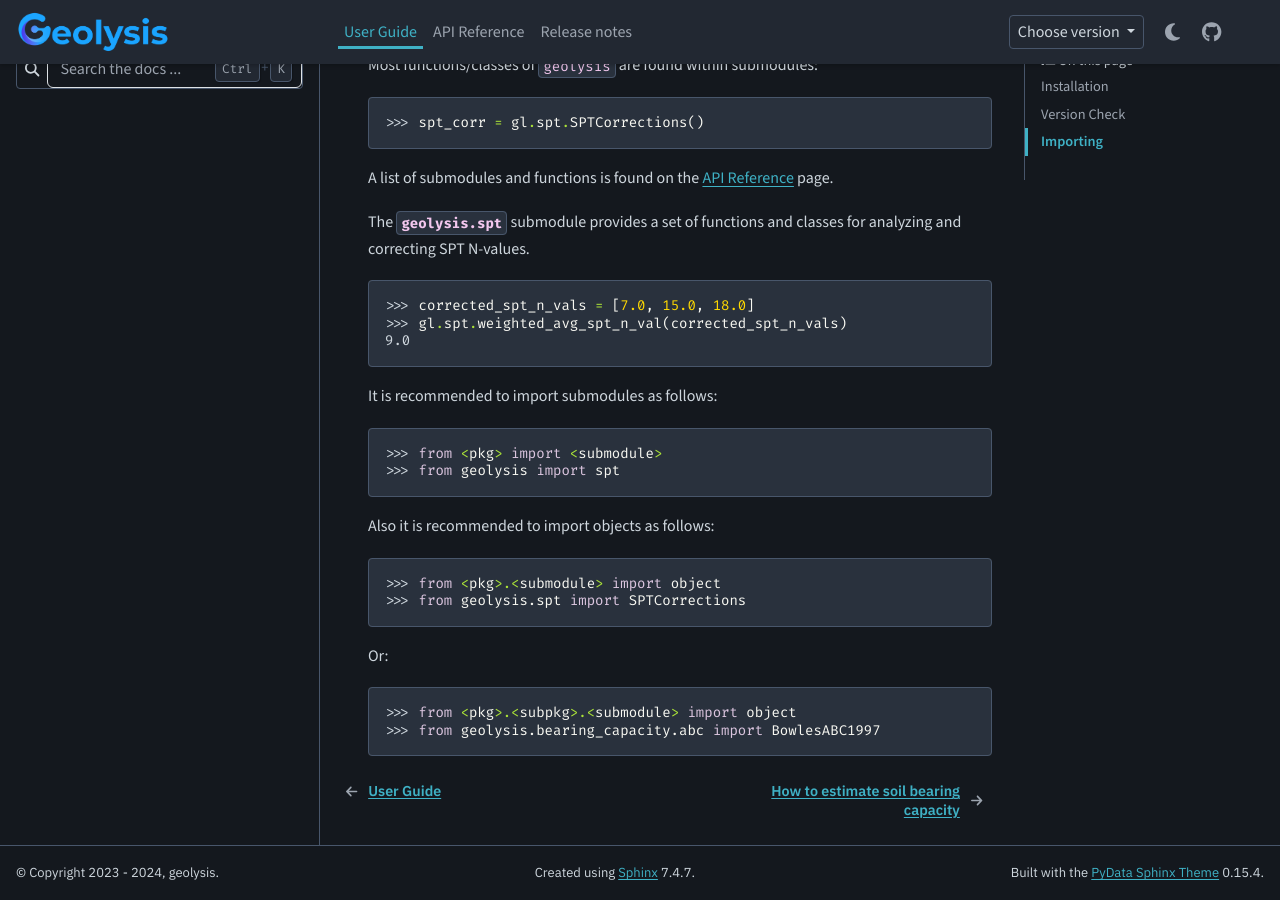
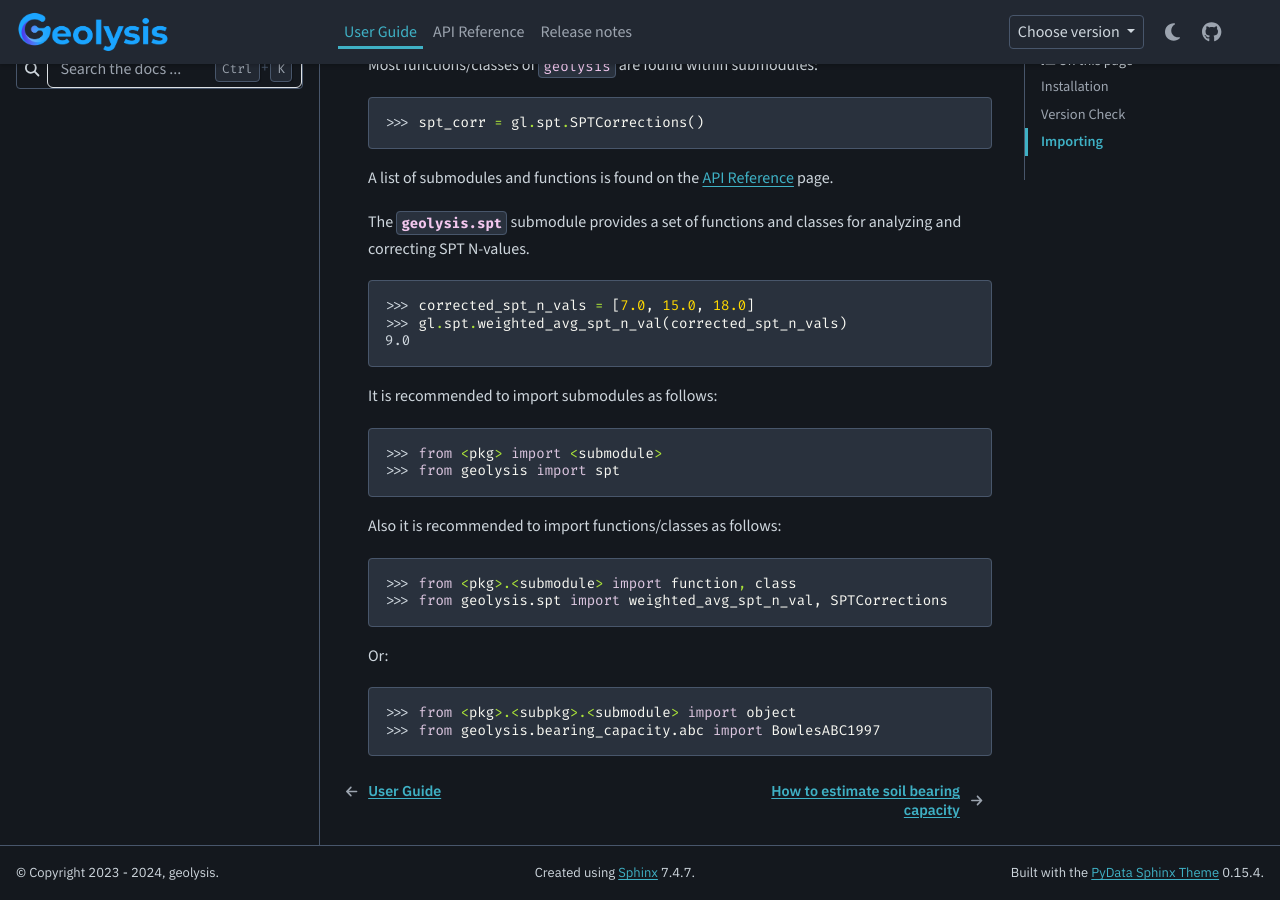
Before and after one commit to patrickboateng/geolysis, a Sphinx documentation site: the page built from docs/source/user_guide/getting_started.rst, in a window 1280 px wide and 900 px high, scrolled down 1055 px. Built offline with Sphinx 7.4.7 and the PyData theme 0.15.4, drawn with Linux system fonts in a browser that asks for light colours; nearby versions of some CDN libraries; pages that are not in the unit, such as notebooks, are missing from menus; comment, search, counter and statistics services are not loaded.

Commit message:
DOC: updated content

```diff
--- a/docs/source/user_guide/getting_started.rst
+++ b/docs/source/user_guide/getting_started.rst
@@ -80,10 +80,10 @@ It is recommended to import submodules as follows: ::
     >>> from <pkg> import <submodule>
     >>> from geolysis import spt
 
-Also it is recommended to import objects as follows: ::
+Also it is recommended to import functions/classes as follows: ::
 
-    >>> from <pkg>.<submodule> import object
-    >>> from geolysis.spt import SPTCorrections
+    >>> from <pkg>.<submodule> import function, class
+    >>> from geolysis.spt import weighted_avg_spt_n_val, SPTCorrections
 
 Or: ::
 
```
